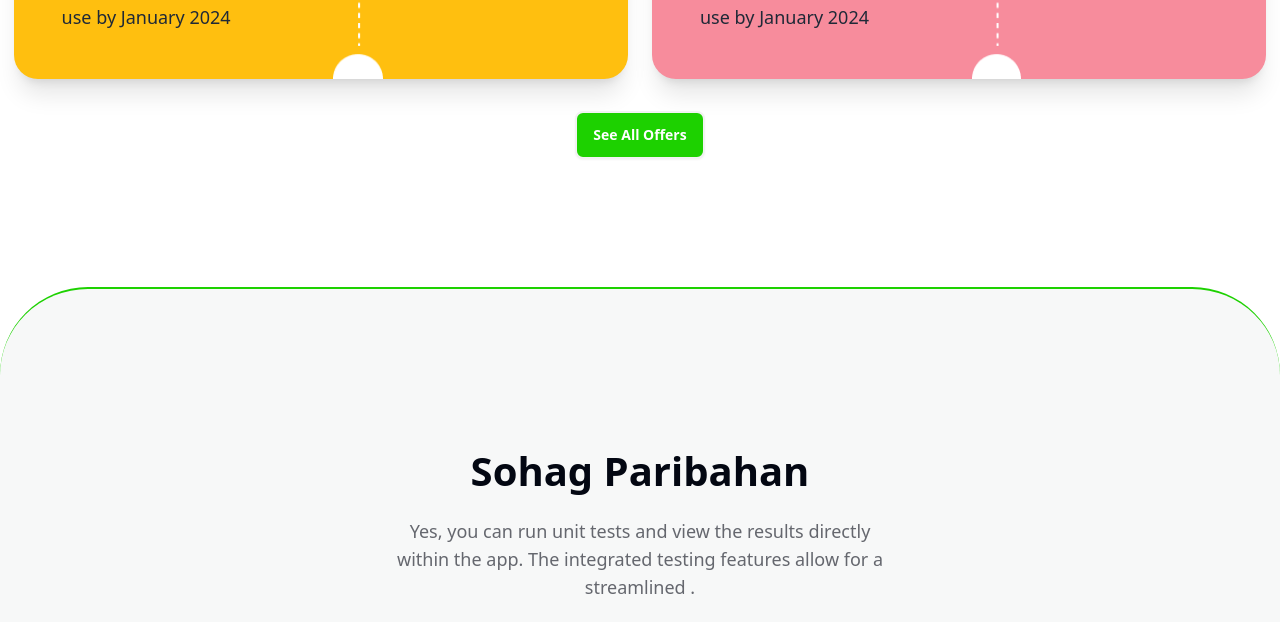
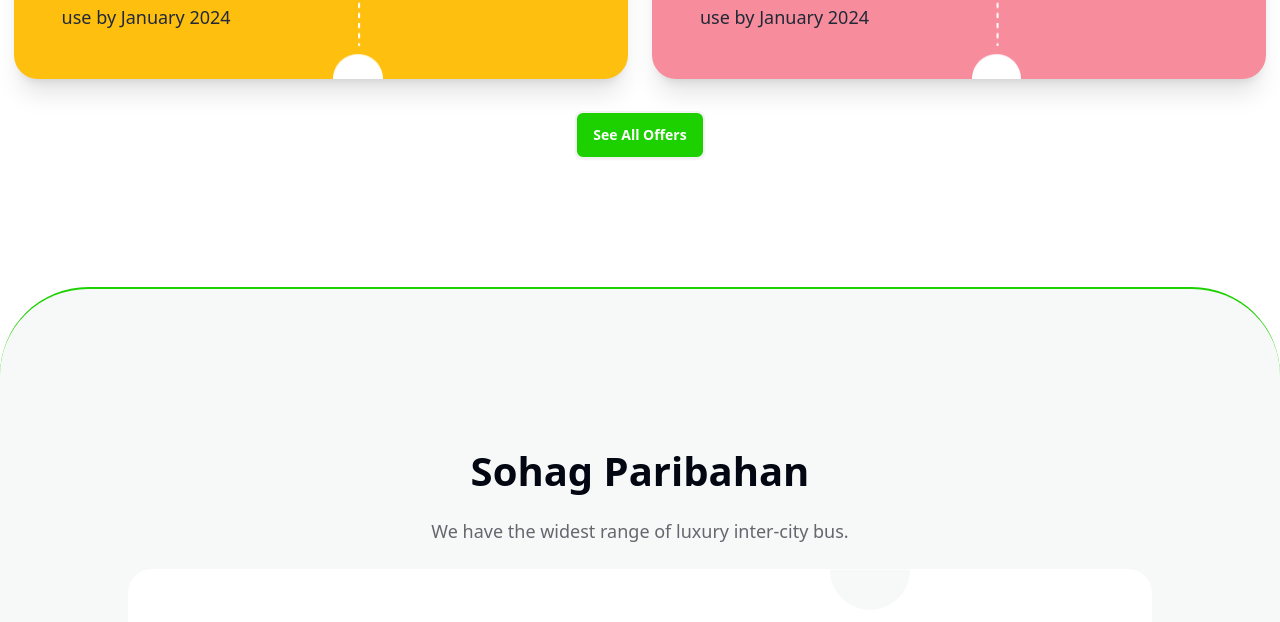
Before and after one commit to naimul-123/assignment-5, a website: page index.html in a window 1280 px wide. Shown: the part 1340-1962 px from the top of the page. Drawn offline with Linux system fonts and the light colour scheme.

Commit message:
Some updated

```diff
--- a/index.html
+++ b/index.html
@@ -52,7 +52,7 @@
             <div class="hero-content text-center">
               <div class="max-w-3xl ">
                 <h1 class="text-6xl font-extrabold text-white font-raleway">End-to-End Travel with <br> <span class="text-[#1DD100]">Sohag Paribahan</span> </h1>
-                <p class="py-6 text-white">Yes, you can run unit tests and view the results directly within the app. The integrated testing features allow for a streamlined .</p>
+                <p class="py-6 text-white">Now you can buy ticket from our website. Please click Buy Ticket button to go ticket section.</p>
                 <button class=" rounded-xl text-xl font-bold px-7 py-5 bg-[#1DD100] text-[#030712] hover:text-[#1DD100] outline-none border-none  hover:border-[#1DD100]  hover:bg-white"><a href="#ticketSection" >Buy Tickets</a></button>
               </div>
             </div>
@@ -121,7 +121,8 @@
             <!-- Header -->
             <div class="w-full lg:w-1/2 mx-auto space-y-4 my-6">
               <h2 class="text-center  font-bold mx-auto text-[40px] text-[#030712]">Sohag Paribahan</h2>
-              <p class="font-normal font-inter text-lg text-[#03071299] text-center">Yes, you can run unit tests and view the results directly within the app. The integrated testing features allow for a streamlined .</p>
+              <p class="font-normal font-inter text-lg text-[#03071299] text-center">We have the widest range of
+                luxury inter-city bus.</p>
             </div>
 
 
```
